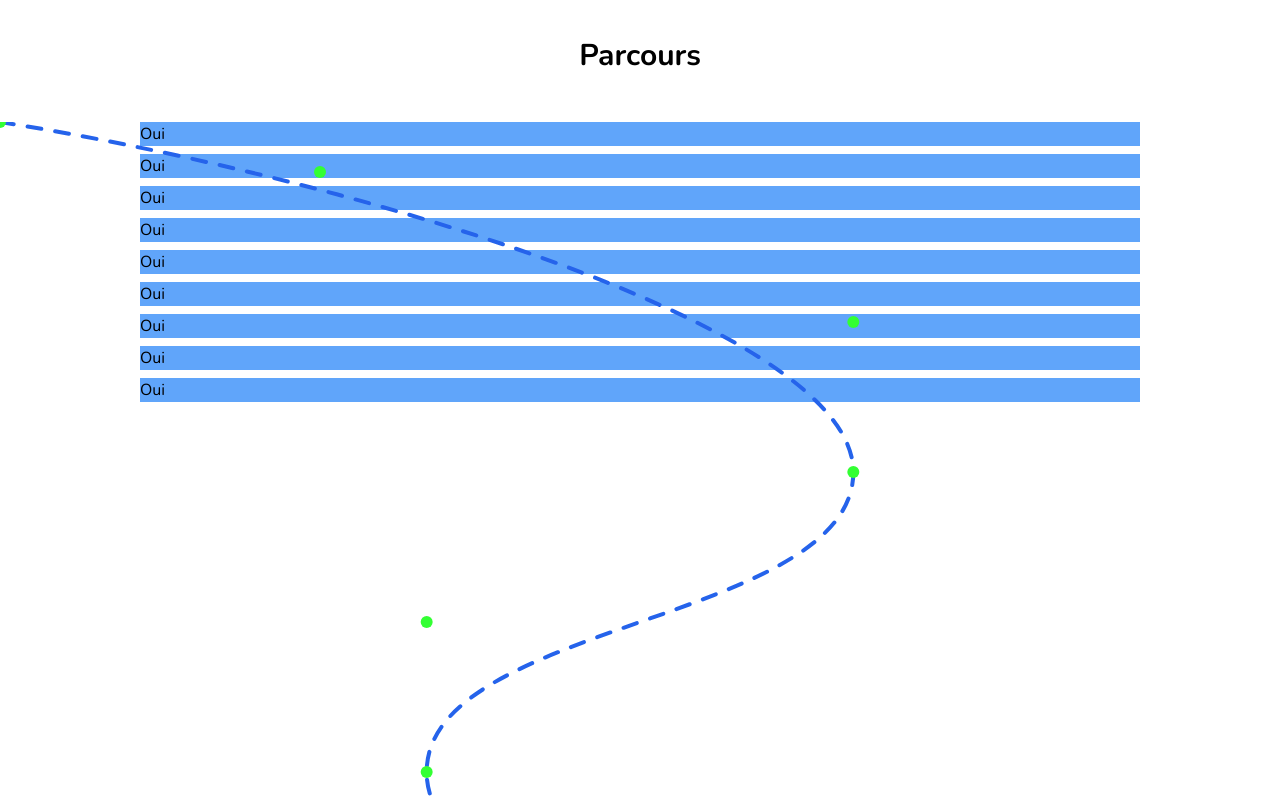
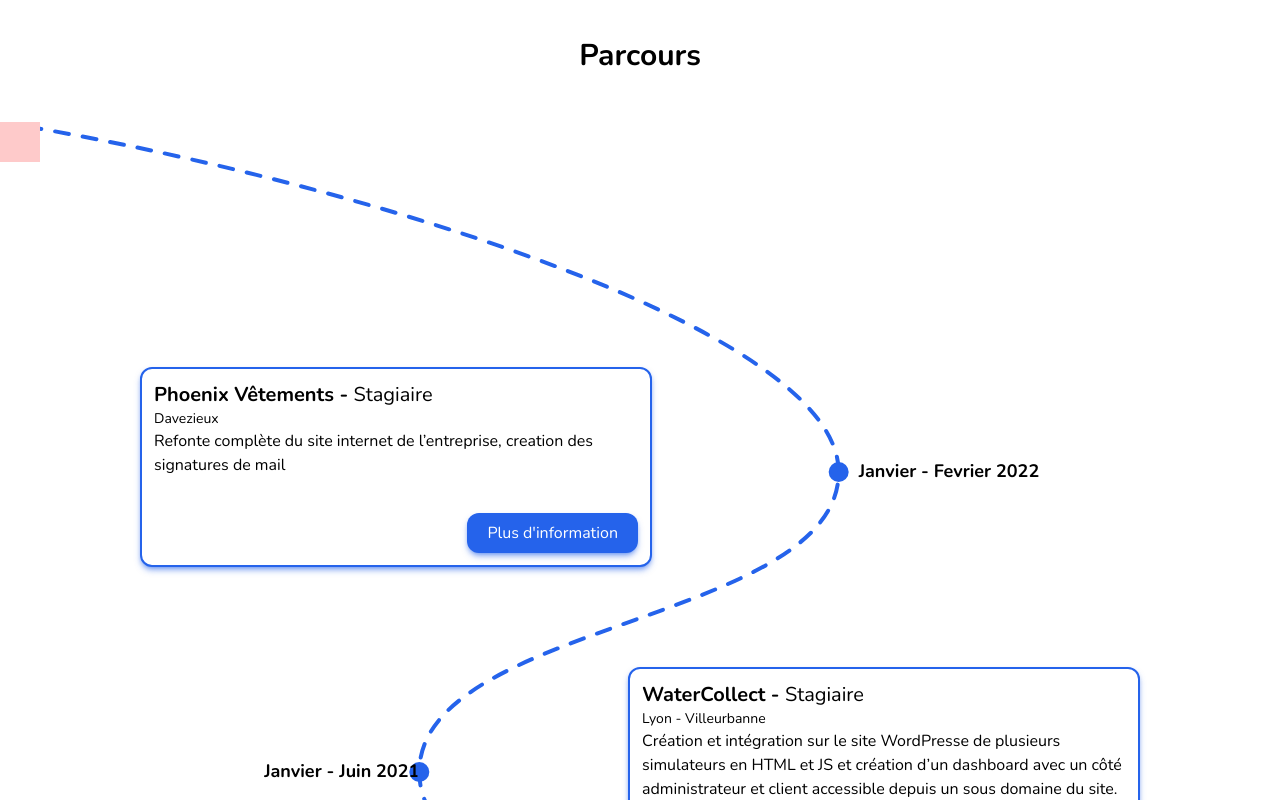
Before and after one commit to ErwanDecoster/Portfolio-2022, a Vue app: page / in a window 1280 px wide. Shown: the part 2480-3280 px from the top of the page. Built offline with nearby package versions, Linux system fonts and the light colour scheme.

Commit message:
ajout des dates dans parcourt

```diff
--- a/src/store/index.js
+++ b/src/store/index.js
@@ -130,76 +130,85 @@
     ],
     parcourt: [
       {
+        id: 0,
         company: 'Phoenix Vêtements',
         placement: 'Davezieux',
         role: 'Stagiaire',
-        shortDesc: 'Refonte complète du site internet de l’entreprise',
+        shortDesc: 'Refonte complète du site internet de l’entreprise, creation des signatures de mail',
         startDate: '01/01/2022',
-        endDate: '01/02/2022',
+        endDate: '02/01/2022',
       },
       {
+        id: 1,
         company: 'WaterCollect',
-        placement: 'Villeurbanne',
+        placement: 'Lyon - Villeurbanne',
         role: 'Stagiaire',
-        shortDesc: 'Création et intégration sur le site WordPresse de plusieurs simulateurs  en HTML et JS  et création d’un dashboard avec un côté administrateur et client accessible depuis un sous domaine du site.',
+        shortDesc: 'Création et intégration sur le site WordPresse de plusieurs simulateurs en HTML et JS et création d’un dashboard avec un côté administrateur et client accessible depuis un sous domaine du site.',
         startDate: '01/05/2021',
-        endDate: '01/06/2021',
+        endDate: '06/01/2021',
       },
       {
+        id: 2,
         company: 'McDonald\'s',
         placement: 'Saint-Vallier',
         role: 'Equipier polyvalent',
         shortDesc: 'Emploi étudiant.',
         startDate: '01/03/2021',
-        endDate: '01/03/2022',
+        endDate: '03/01/2022',
       },
       {
+        id: 3,
         company: 'Eco Domino',
         placement: 'Lyon',
         role: 'Stagiaire',
         shortDesc: 'Création et utilisation d’un serveur domotique sur un raspberry utilisation de docker et Node Red pour créer des scénarios et lier les appareils de différentes marques.',
         startDate: '01/12/2019',
-        endDate: '08/12/2019',
+        endDate: '12/08/2019',
       },
       {
+        id: 4,
         company: 'BBI informatique',
         placement: 'Saint-Vallier',
         role: 'Stagiaire',
         shortDesc: 'Utilisation de Linux, dépannage, réparation de matériel informatique, communication avec la clientèle afin de comprendre leur demande.',
         startDate: '01/09/2019',
-        endDate: '01/10/2019',
+        endDate: '10/01/2019',
       },
       {
+        id: 5,
         company: 'Farniente Plage',
         placement: 'Saintes-Maries-de-la-Mer',
         role: 'Serveur en restauration',
         shortDesc: 'Service, relationnel avec clients, gestion de la salle.',
         startDate: '01/07/2019',
-        endDate: '01/08/2019',
+        endDate: '08/01/2019',
       },
       {
+        id: 6,
         company: 'Mairie de Saint Désirat',
         placement: 'Saint-Désirat',
         role: 'Stagiaire',
         shortDesc: 'Mise à jour du site internet, correction de bug, amélioration et optimisation de la barre de navigation et ajout d\'éléments.',
         startDate: '01/06/2019',
-        endDate: '01/07/2019',
+        endDate: '07/01/2019',
       },
       {
+        id: 7,
         company: 'Societe dromoise de travaux SDT',
         placement: 'Secteur Annonay',
         role: 'Stagiaire',
         shortDesc: 'Observation de l\'installation de réseaux fibre et ADSL, branchement de jartier dans les centraux Téléphoniques et compréhension de l\'infrastructure réseau d’une ville.',
         startDate: '01/09/2018',
-        endDate: '01/12/2018',
+        endDate: '12/01/2018',
       },
       {
+        id: 8,
         company: 'Imagine Développement',
         placement: 'Vienne',
         role: 'Stagiaire',
         shortDesc: 'Création de serveurs Windows et Linux via une machine virtuelle, essai de mise en place de GPO (stratégie de Groupe),  Création de domaines sur serveur, installation de logiciels, Préparation de commandes des clients.',
         startDate: '01/05/2018',
-        endDate: '01/06/2018',
+        endDate: '06/01/2018',
       },
     ],
   },
--- a/src/views/Home.vue
+++ b/src/views/Home.vue
@@ -122,11 +122,17 @@
     <section class="min-h-screen py-16">
       <div class="max-w-screen-lg mx-auto px-3 grid gap-12">
         <h2 class="text-3xl font-bold text-center mx-auto">Parcours</h2>
-        <div class="flex flex-col gap-20" >
-          <svg ref="svg" id="svg" height="3000" :style="svgStyle" stroke-dasharray="14" stroke-linecap="round" class="absolute left-0"></svg>
-          <div class="flex flex-col gap-2">
-            <div v-for="row in Parcourt" :key="row" class="bg-blue-400" :style="ReturnYSpacing">
-              <h3>Oui</h3>
+      <div class="flex flex-col gap-20" :style="{ 'padding-top': (200 + ySpacing / 2 - 30) + 'px' }">
+          <svg ref="svg" id="svg" height="3000" :style="{ 'margin-top': -(200 + ySpacing / 2 - 30) + 'px' }" stroke-dasharray="14" stroke-linecap="round" class="absolute left-0 pointer-events-none"></svg>
+          <div :style="{ 'margin-top': -(200 + ySpacing / 2 - 30) + 'px' }" id="steps" class="bg-red-200 absolute left-0 w-10 h-10 "></div>
+          <div class="flex flex-col gap-2" :style="{ gap: ySpacing - 50 + 'px' }">
+            <div v-for="row in Parcourt" :key="row" class="bg-white border-2 border-blue-600 shadow-md shadow-blue-600/50 rounded-xl max-w-lg p-3 flex flex-col justify-between" :style="{ height: ySpacing + 50 + 'px' }" :class="[{ 'sm:ml-auto': (row.id % 2 !== 0) },{ 'sm:mr-auto': (row.id % 2 === 0)}]">
+              <div class="flex flex-col">
+                <h3 class="font-bold text-xl">{{ row.company }} - <span class="font-light">{{ row.role }}</span></h3>
+                <p class="text-sm">{{ row.placement }}</p>
+                <p class="text-ellipsis overflow-hidden h-[72px]">{{ row.shortDesc }}</p>
+              </div>
+              <router-link to="/" class="ml-auto px-5 py-2 bg-blue-600 shadow-md shadow-blue-600/50 text-white rounded-xl flex items-center w-fit">Plus d'information</router-link>
             </div>
           </div>
         </div>
@@ -143,7 +149,7 @@
       width: '',
       height: 6000,
       svgelement: '',
-      pointsRepeat: 5,
+      pointsRepeat: this.$store.state.parcourt.length,
       ySpacing: 150,
     };
   },
@@ -183,8 +189,23 @@
       }
       return pathPoints.join(' ');
     },
+    formatDates(startDate, endDate) {
+      const dateStartDate = new Date(startDate);
+      const dateEndDate = new Date(endDate);
+      const months = ['Janvier', 'Fevrier', 'Mars', 'Avril', 'Mai', 'Juin', 'Juillet', 'Août', 'Septembre', 'Octobre', 'Novembre', 'Decembre'];
+      // const dateNumber = date.getDate();
+      const startDateMouthName = months[dateStartDate.getMonth()];
+      const endDateMouthName = months[dateEndDate.getMonth()];
+      const startDateYear = dateStartDate.getFullYear();
+      const endDateYear = dateEndDate.getFullYear();
+      if (startDateYear === endDateYear) {
+        return `${startDateMouthName} - ${endDateMouthName} ${startDateYear}`;
+      }
+      return `${startDateMouthName} ${startDateYear} - ${endDateMouthName} ${endDateYear}`;
+    },
     DrawPoints(points, colour) {
       points.forEach((point) => {
+        console.log(point);
         const circle = document.createElementNS('http://www.w3.org/2000/svg', 'circle');
         circle.setAttributeNS(null, 'cx', point[0]);
         circle.setAttributeNS(null, 'cy', point[1]);
@@ -201,6 +222,31 @@
       //   document.getElementById('svg').appendChild(circle);
       // }
     },
+    DrawPoint(point, Xposition, Yposition) {
+      const colour = '#2563EB';
+      const circle = document.createElementNS('http://www.w3.org/2000/svg', 'circle');
+      circle.setAttributeNS(null, 'cx', point[0]);
+      circle.setAttributeNS(null, 'cy', point[1]);
+      circle.setAttributeNS(null, 'r', 10);
+      circle.setAttributeNS(null, 'fill', colour);
+      document.getElementById('svg').appendChild(circle);
+      if (Xposition === 1) {
+        const text = document.createElementNS('http://www.w3.org/2000/svg', 'text');
+        text.setAttributeNS(null, 'x', point[0] + 20);
+        text.setAttributeNS(null, 'y', point[1] + 5);
+        text.classList = 'text-lg text-black font-bold';
+        text.textContent = this.formatDates(this.Parcourt[Yposition].startDate, this.Parcourt[Yposition].endDate);
+        document.getElementById('svg').appendChild(text);
+      } else {
+        const text = document.createElementNS('http://www.w3.org/2000/svg', 'text');
+        text.setAttributeNS(null, 'y', point[1] + 5);
+        text.classList = 'text-lg text-black font-bold';
+        text.textContent = this.formatDates(this.Parcourt[Yposition].startDate, this.Parcourt[Yposition].endDate);
+        document.getElementById('svg').appendChild(text);
+        console.log(text.getBBox());
+        text.setAttributeNS(null, 'x', point[0] - 20 - text.getBBox().width);
+      }
+    },
     CalcPoints(repeat, randRange, xSpacing, ySpacing) {
       let points = `[[0,0][${this.width / 4},50]`;
       let i = 0;
@@ -209,9 +255,11 @@
         if (i % 2 === 0) {
           points += `[${this.width / 2 + xSpacing + this.Random(randRange)},${ii * ySpacing + 50 + this.Random(randRange)}]`;
           points += `[${this.width / 2 + xSpacing + this.Random(randRange)},${ii * ySpacing + ySpacing + 50 + this.Random(randRange)}]`;
+          this.DrawPoint(JSON.parse(`[${this.width / 2 + xSpacing + this.Random(randRange)},${ii * ySpacing + ySpacing + 50 + this.Random(randRange)}]`), 1, i);
         } else {
           points += `[${this.width / 2 - xSpacing + this.Random(randRange)},${ii * ySpacing + 50 + this.Random(randRange)}]`;
           points += `[${this.width / 2 - xSpacing + this.Random(randRange)},${ii * ySpacing + ySpacing + 50 + this.Random(randRange)}]`;
+          this.DrawPoint(JSON.parse(`[${this.width / 2 - xSpacing + this.Random(randRange)},${ii * ySpacing + ySpacing + 50 + this.Random(randRange)}]`), 0, i);
         }
       }
       if (i % 2 !== 0) {
@@ -223,8 +271,6 @@
       const pointsObject = JSON.parse(points);
       const pathString = this.GeneratePath(pointsObject, false);
       this.DrawBezier(pathString, '#2563EB');
-      this.DrawPoints(pointsObject, '#33ff33');
-      // console.log(pointsObject);
     },
   },
   computed: {
@@ -237,25 +283,13 @@
       return allParcourt;
       // return allParcourt.slice(0, 3);
     },
-    svgStyle() {
-      return {
-        width: window.innerWidth - 20,
-        height: 150 * this.pointsRepeat * 2 + 300,
-      };
-    },
-    ReturnYSpacing() {
-      return {
-        height: this.ySpacing,
-      };
-    },
   },
   mounted() {
-    this.width = window.innerWidth;
+    this.width = window.innerWidth - 22;
     this.CalcPoints(this.pointsRepeat, 0, this.width / 6, this.ySpacing);
-    // erer
+    document.getElementById('svg').style.width = `${this.width}px`;
     window.addEventListener('resize', () => {
-      // this.svgStyle();
-      this.width = window.innerWidth - 20;
+      this.width = window.innerWidth - 22;
       const element = document.getElementById('svg');
       while (element.firstChild) {
         console.log(element.firstChild);
```
